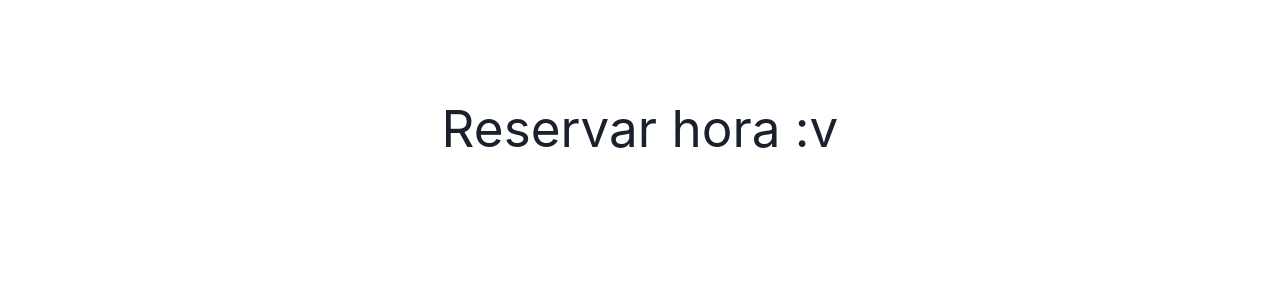
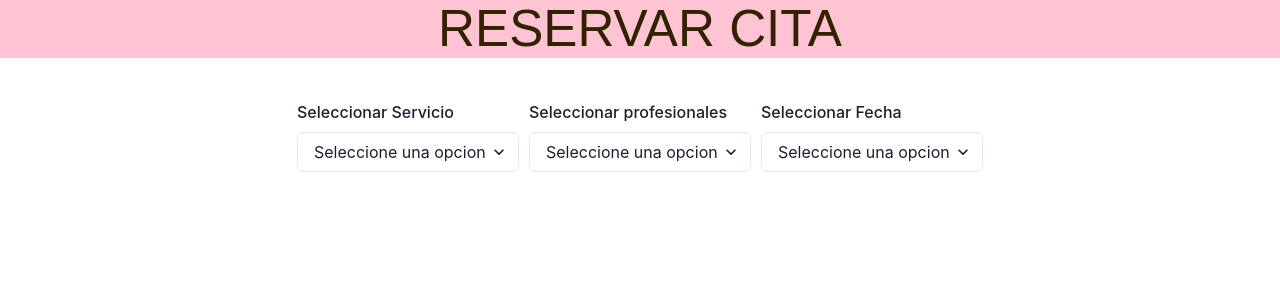
Before and after one commit to edu-bn/INFO133_Peluqueria, a React (Vite) app in the folder app/frontend/: page /reserva in a window 1280 px wide. Shown: the top 300 px of the page. Built offline with nearby package versions, Linux system fonts and the light colour scheme.

Commit message:
Pestaña de reserva(falta conectarla a la base de datos)

```diff
--- a/app/frontend/src/components/Reserva/Reserva.jsx
+++ b/app/frontend/src/components/Reserva/Reserva.jsx
@@ -1,8 +1,19 @@
+import Top from "../Top.jsx";
+
+import SeleccionarServicio from "./SeleccionarServicio.jsx";
+import SeleccionarProfesional from "./SeleccionarProfesional.jsx";
+import SeleccionarFecha from "./SeleccionarFecha.jsx";
+
 const Servicios = () => {
   return (
-    <div>
-      <h1>Reservar hora :v</h1>
+  <>
+    <Top text={'Reservar cita'}/>
+    <div className="horizontal-container">
+        <SeleccionarServicio/>
+        <SeleccionarProfesional/>
+        <SeleccionarFecha/>
     </div>
+  </>
   );
 };
 
--- /dev/null
+++ b/app/frontend/src/components/Reserva/SeleccionarFecha.jsx
@@ -0,0 +1,31 @@
+import { Select, FormControl, FormLabel } from "@chakra-ui/react";
+
+const fechas = [
+    {id: 1, name : 'hoy'},
+    {id: 2, name : 'mañana'},
+    {id: 3, name : 'ayer'},
+    {id: 4, name : 'en 10'},
+    {id: 5, name : 'si'},
+]
+
+const SeleccionarFecha = () => {
+
+    return(
+        <div>
+            <FormControl>
+                <FormLabel>Seleccionar Fecha</FormLabel>
+                <Select placeholder="Seleccione una opcion">
+                    {fechas.map((option)=> (
+                      <option key={option.id} value={option.name}>
+                      {option.name}
+                    </option>
+                    ))}
+                </Select>
+            </FormControl>
+        </div>
+    )
+
+
+}
+
+export default SeleccionarFecha
--- /dev/null
+++ b/app/frontend/src/components/Reserva/SeleccionarProfesional.jsx
@@ -0,0 +1,31 @@
+import { Select, FormControl, FormLabel } from "@chakra-ui/react";
+
+const profesionales = [
+    {id: 1, name : 'Meruane'},
+    {id: 2, name : 'El noctulo'},
+    {id: 3, name : 'Pelao Shuster'},
+    {id: 4, name : 'Bombo fica'},
+    {id: 5, name : 'Martin Alvarado'},
+]
+
+const SeleccionarProfesional = () => {
+
+    return(
+        <div>
+            <FormControl>
+                <FormLabel>Seleccionar profesionales</FormLabel>
+                <Select placeholder="Seleccione una opcion">
+                    {profesionales.map((option)=> (
+                      <option key={option.id} value={option.name}>
+                      {option.name}
+                    </option>
+                    ))}
+                </Select>
+            </FormControl>
+        </div>
+    )
+
+
+}
+
+export default SeleccionarProfesional
--- /dev/null
+++ b/app/frontend/src/components/Reserva/SeleccionarServicio.jsx
@@ -0,0 +1,31 @@
+import { Select, FormControl, FormLabel } from "@chakra-ui/react";
+
+const servicios = [
+    {id: 1, name : 'Corte de pelo'},
+    {id: 2, name : 'Lavado de pelo'},
+    {id: 3, name : 'Manicure'},
+    {id: 4, name : 'Pedicure'},
+    {id: 5, name : 'lavao de poto'},
+]
+
+const SeleccionarServicio = () => {
+
+    return(
+        <div>
+            <FormControl>
+                <FormLabel>Seleccionar Servicio</FormLabel>
+                <Select placeholder="Seleccione una opcion">
+                    {servicios.map((option)=> (
+                      <option key={option.id} value={option.name}>
+                      {option.name}
+                    </option>
+                    ))}
+                </Select>
+            </FormControl>
+        </div>
+    )
+
+
+}
+
+export default SeleccionarServicio
```
